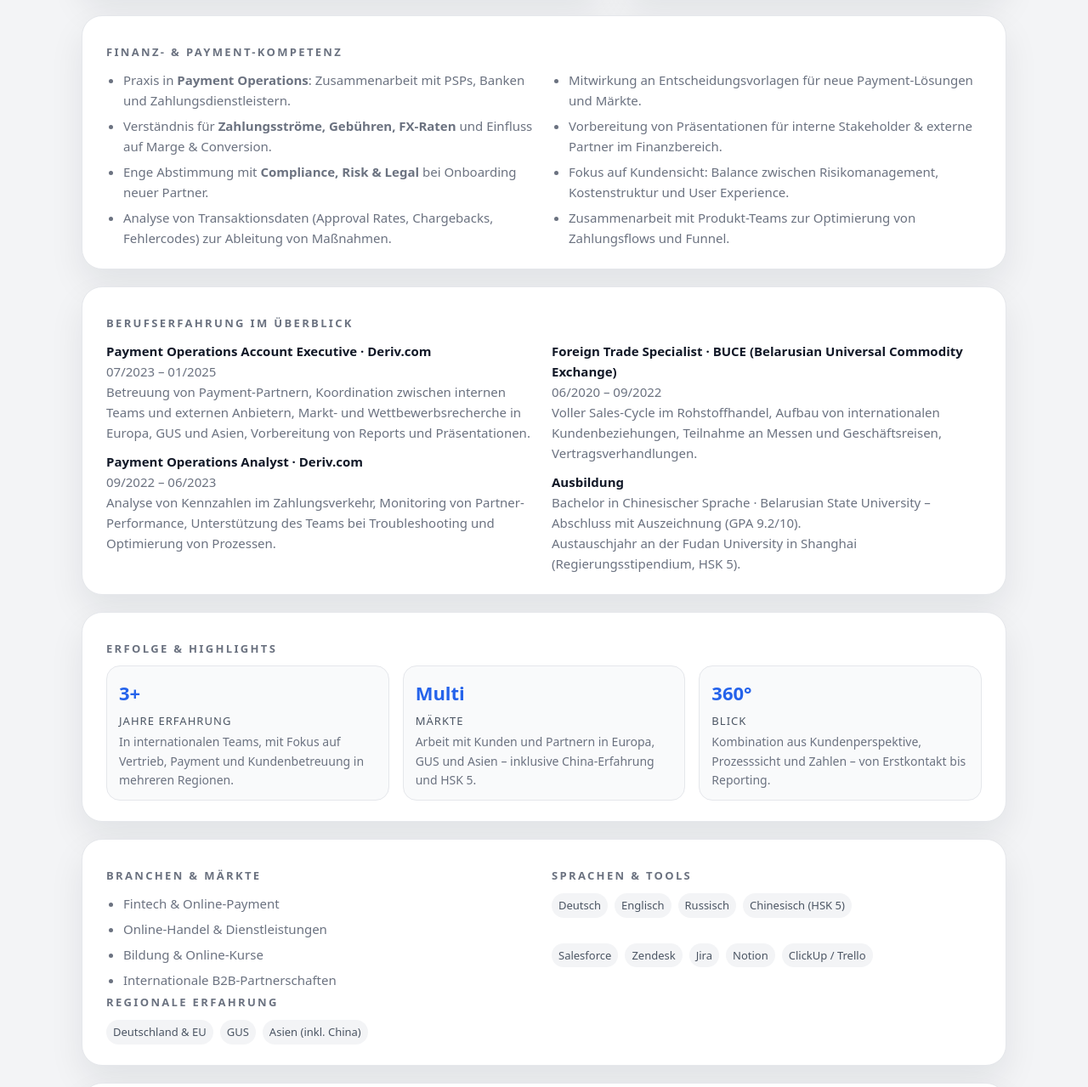
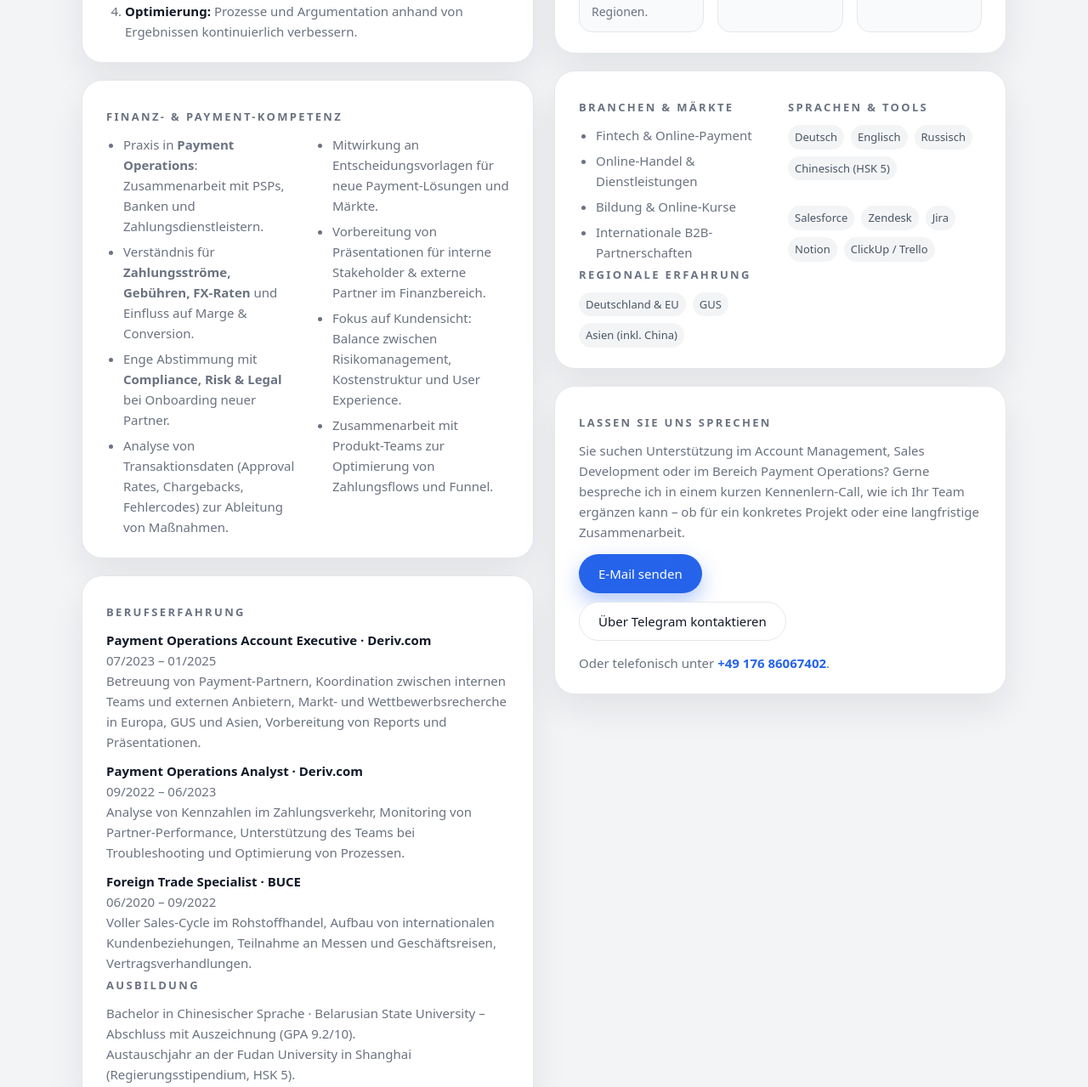
Before and after one commit to Sjarozha/DaryaMachulina, a plain HTML site: page index.html in a window 1280 px wide. Shown: the part 972-2251 px from the top of the page at 85% size. Drawn offline with Linux system fonts and the light colour scheme.

Commit message:
Update index.html

```diff
--- a/index.html
+++ b/index.html
@@ -66,9 +66,8 @@
 
     main {
       display: grid;
-      grid-template-columns: minmax(0, 3fr) minmax(0, 2.2fr);
+      grid-template-columns: minmax(0, 1fr) minmax(0, 1fr);
       gap: 24px;
-      margin-bottom: 24px;
     }
 
     @media (max-width: 900px) {
@@ -79,6 +78,12 @@
         flex-direction: column;
         align-items: flex-start;
       }
+    }
+
+    .col-stack {
+      display: flex;
+      flex-direction: column;
+      gap: 20px;
     }
 
     .card {
@@ -208,8 +213,6 @@
       color: var(--text-main);
     }
 
-    /* Rechte Karte */
-
     .profile-header {
       display: flex;
       gap: 16px;
@@ -313,26 +316,14 @@
       text-decoration: underline;
     }
 
-    /* Untere Sektionen */
-
-    .sections-below {
-      display: flex;
-      flex-direction: column;
-      gap: 20px;
-    }
-
-    .card-wide {
-      width: 100%;
-    }
-
-    .two-col {
+    .two-col-inner {
       display: grid;
       grid-template-columns: repeat(2, minmax(0, 1fr));
       gap: 18px;
     }
 
     @media (max-width: 800px) {
-      .two-col {
+      .two-col-inner {
         grid-template-columns: 1fr;
       }
     }
@@ -388,6 +379,12 @@
       color: #4b5563;
     }
 
+    .cta-text {
+      font-size: 15px;
+      color: var(--text-muted);
+      margin-top: 4px;
+    }
+
     footer {
       margin-top: 24px;
       font-size: 13px;
@@ -414,12 +411,6 @@
     .footer-links a:hover {
       text-decoration: underline;
     }
-
-    .cta-text {
-      font-size: 15px;
-      color: var(--text-muted);
-      margin-top: 4px;
-    }
   </style>
 </head>
 <body>
@@ -429,9 +420,11 @@
       <div class="header-tag">Remote · Deutschland · B2B / Fintech / Dienstleistungen</div>
     </header>
 
-    <!-- Oberer Bereich: 2 Spalten -->
     <main>
-      <!-- Linke Karte: Intro, Leistungen, Prozess -->
+      <!-- LEFTE SPALTE -->
+      <div class="col-stack">
+
+        <!-- Intro / Hauptkarte -->
         <section class="card">
           <h1 class="hero-name">Darya Machulina</h1>
           <div class="hero-role">Account & Sales Managerin für digitale Projekte</div>
@@ -476,8 +469,66 @@
           </div>
         </section>
 
-      <!-- Rechte Karte: Profil, Skills, Kurz-Erfahrung, Kontakt -->
-      <aside class="card">
+        <!-- Finanz- & Payment-Kompetenz -->
+        <section class="card">
+          <div class="section-title">Finanz- & Payment-Kompetenz</div>
+          <div class="two-col-inner">
+            <div class="list">
+              <ul>
+                <li>Praxis in <strong>Payment Operations</strong>: Zusammenarbeit mit PSPs, Banken und Zahlungsdienstleistern.</li>
+                <li>Verständnis für <strong>Zahlungsströme, Gebühren, FX-Raten</strong> und Einfluss auf Marge & Conversion.</li>
+                <li>Enge Abstimmung mit <strong>Compliance, Risk & Legal</strong> bei Onboarding neuer Partner.</li>
+                <li>Analyse von Transaktionsdaten (Approval Rates, Chargebacks, Fehlercodes) zur Ableitung von Maßnahmen.</li>
+              </ul>
+            </div>
+            <div class="list">
+              <ul>
+                <li>Mitwirkung an Entscheidungsvorlagen für neue Payment-Lösungen und Märkte.</li>
+                <li>Vorbereitung von Präsentationen für interne Stakeholder & externe Partner im Finanzbereich.</li>
+                <li>Fokus auf Kundensicht: Balance zwischen Risikomanagement, Kostenstruktur und User Experience.</li>
+                <li>Zusammenarbeit mit Produkt-Teams zur Optimierung von Zahlungsflows und Funnel.</li>
+              </ul>
+            </div>
+          </div>
+        </section>
+
+        <!-- Berufserfahrung & Ausbildung -->
+        <section class="card">
+          <div class="section-title">Berufserfahrung</div>
+          <div class="experience-block">
+            <strong>Payment Operations Account Executive · Deriv.com</strong><br>
+            07/2023 – 01/2025<br>
+            Betreuung von Payment-Partnern, Koordination zwischen internen Teams
+            und externen Anbietern, Markt- und Wettbewerbsrecherche in Europa, GUS und Asien,
+            Vorbereitung von Reports und Präsentationen.
+          </div>
+          <div class="experience-block">
+            <strong>Payment Operations Analyst · Deriv.com</strong><br>
+            09/2022 – 06/2023<br>
+            Analyse von Kennzahlen im Zahlungsverkehr, Monitoring von Partner-Performance,
+            Unterstützung des Teams bei Troubleshooting und Optimierung von Prozessen.
+          </div>
+          <div class="experience-block">
+            <strong>Foreign Trade Specialist · BUCE</strong><br>
+            06/2020 – 09/2022<br>
+            Voller Sales-Cycle im Rohstoffhandel, Aufbau von internationalen Kundenbeziehungen,
+            Teilnahme an Messen und Geschäftsreisen, Vertragsverhandlungen.
+          </div>
+
+          <div class="section-title">Ausbildung</div>
+          <div class="experience-block">
+            Bachelor in Chinesischer Sprache · Belarusian State University – Abschluss mit Auszeichnung (GPA 9.2/10).<br>
+            Austauschjahr an der Fudan University in Shanghai (Regierungsstipendium, HSK 5).
+          </div>
+        </section>
+
+      </div>
+
+      <!-- RECHTE SPALTE -->
+      <div class="col-stack">
+
+        <!-- Profil / Skills / Kontakt -->
+        <section class="card">
           <div class="profile-header">
             <div class="avatar">
               Foto<br>(optional)
@@ -514,71 +565,10 @@
             <div>Telegram: <a href="https://t.me/machalichh" target="_blank">@machalichh</a></div>
             <div>Telefon: <a href="tel:+4917686067402">+49 176 86067402</a></div>
           </div>
-      </aside>
-    </main>
-
-    <!-- Untere Sektionen: mehr Inhalt & Finanzen -->
-    <div class="sections-below">
-      <!-- Finanz- & Payment-Kompetenz -->
-      <section class="card card-wide">
-        <div class="section-title">Finanz- & Payment-Kompetenz</div>
-        <div class="two-col">
-          <div class="list">
-            <ul>
-              <li>Praxis in <strong>Payment Operations</strong>: Zusammenarbeit mit PSPs, Banken und Zahlungsdienstleistern.</li>
-              <li>Verständnis für <strong>Zahlungsströme, Gebühren, FX-Raten</strong> und Einfluss auf Marge & Conversion.</li>
-              <li>Enge Abstimmung mit <strong>Compliance, Risk & Legal</strong> bei Onboarding neuer Partner.</li>
-              <li>Analyse von Transaktionsdaten (Approval Rates, Chargebacks, Fehlercodes) zur Ableitung von Maßnahmen.</li>
-            </ul>
-          </div>
-          <div class="list">
-            <ul>
-              <li>Mitwirkung an Entscheidungsvorlagen für neue Payment-Lösungen und Märkte.</li>
-              <li>Vorbereitung von Präsentationen für interne Stakeholder & externe Partner im Finanzbereich.</li>
-              <li>Fokus auf Kundensicht: Balance zwischen Risikomanagement, Kostenstruktur und User Experience.</li>
-              <li>Zusammenarbeit mit Produkt-Teams zur Optimierung von Zahlungsflows und Funnel.</li>
-            </ul>
-          </div>
-        </div>
-      </section>
-
-      <!-- Erfahrung im Überblick & Ausbildung -->
-      <section class="card card-wide">
-        <div class="section-title">Berufserfahrung im Überblick</div>
-        <div class="two-col">
-          <div class="list">
-            <div class="experience-block">
-              <strong>Payment Operations Account Executive · Deriv.com</strong><br>
-              07/2023 – 01/2025<br>
-              Betreuung von Payment-Partnern, Koordination zwischen internen Teams
-              und externen Anbietern, Markt- und Wettbewerbsrecherche in Europa, GUS und Asien,
-              Vorbereitung von Reports und Präsentationen.
-            </div>
-            <div class="experience-block">
-              <strong>Payment Operations Analyst · Deriv.com</strong><br>
-              09/2022 – 06/2023<br>
-              Analyse von Kennzahlen im Zahlungsverkehr, Monitoring von Partner-Performance,
-              Unterstützung des Teams bei Troubleshooting und Optimierung von Prozessen.
-            </div>
-          </div>
-          <div class="list">
-            <div class="experience-block">
-              <strong>Foreign Trade Specialist · BUCE (Belarusian Universal Commodity Exchange)</strong><br>
-              06/2020 – 09/2022<br>
-              Voller Sales-Cycle im Rohstoffhandel, Aufbau von internationalen Kundenbeziehungen,
-              Teilnahme an Messen und Geschäftsreisen, Vertragsverhandlungen.
-            </div>
-            <div class="experience-block">
-              <strong>Ausbildung</strong><br>
-              Bachelor in Chinesischer Sprache · Belarusian State University – Abschluss mit Auszeichnung (GPA 9.2/10).<br>
-              Austauschjahr an der Fudan University in Shanghai (Regierungsstipendium, HSK 5).
-            </div>
-          </div>
-        </div>
         </section>
 
         <!-- Erfolge & Highlights -->
-      <section class="card card-wide">
+        <section class="card">
           <div class="section-title">Erfolge & Highlights</div>
           <div class="stats-grid">
             <div class="stat-card">
@@ -589,7 +579,7 @@
             <div class="stat-card">
               <div class="stat-number">Multi</div>
               <div class="stat-label">Märkte</div>
-            <div>Arbeit mit Kunden und Partnern in Europa, GUS und Asien – inklusive China-Erfahrung und HSK 5.</div>
+              <div>Arbeit mit Kunden und Partnern in Europa, GUS und Asien – inkl. China-Erfahrung und HSK 5.</div>
             </div>
             <div class="stat-card">
               <div class="stat-number">360°</div>
@@ -599,9 +589,9 @@
           </div>
         </section>
 
-      <!-- Branchen, Sprachen, Tools -->
-      <section class="card card-wide">
-        <div class="two-col">
+        <!-- Branchen, Märkte, Tools -->
+        <section class="card">
+          <div class="two-col-inner">
             <div>
               <div class="section-title">Branchen & Märkte</div>
               <div class="list">
@@ -640,17 +630,14 @@
         </section>
 
         <!-- Call to action -->
-      <section class="card card-wide">
+        <section class="card">
           <div class="section-title">Lassen Sie uns sprechen</div>
-        <div class="two-col">
-          <div>
           <p class="cta-text">
             Sie suchen Unterstützung im Account Management, Sales Development oder im Bereich Payment Operations?
-              Gerne bespreche ich in einem kurzen Kennenlern-Call, wie ich Ihr Team ergänzen kann –
-              ob für ein konkretes Projekt oder eine langfristige Zusammenarbeit.
+            Gerne bespreche ich in einem kurzen Kennenlern-Call, wie ich Ihr Team ergänzen kann – ob für ein
+            konkretes Projekt oder eine langfristige Zusammenarbeit.
           </p>
-          </div>
-          <div style="display:flex;flex-direction:column;align-items:flex-start;gap:10px;">
+          <div style="margin-top:14px;display:flex;flex-direction:column;align-items:flex-start;gap:10px;">
             <a class="btn btn-primary" href="mailto:damachulina@gmail.com">
               E-Mail senden
             </a>
@@ -661,9 +648,10 @@
               Oder telefonisch unter <strong><a href="tel:+4917686067402" style="color:var(--primary);text-decoration:none;">+49 176 86067402</a></strong>.
             </div>
           </div>
+        </section>
+
       </div>
-      </section>
-    </div>
+    </main>
 
     <footer>
       <div>Offen für Positionen im Account Management, Sales Development und Payment Operations.</div>
```
Lines whose indentation alone changed are shown as unchanged.
